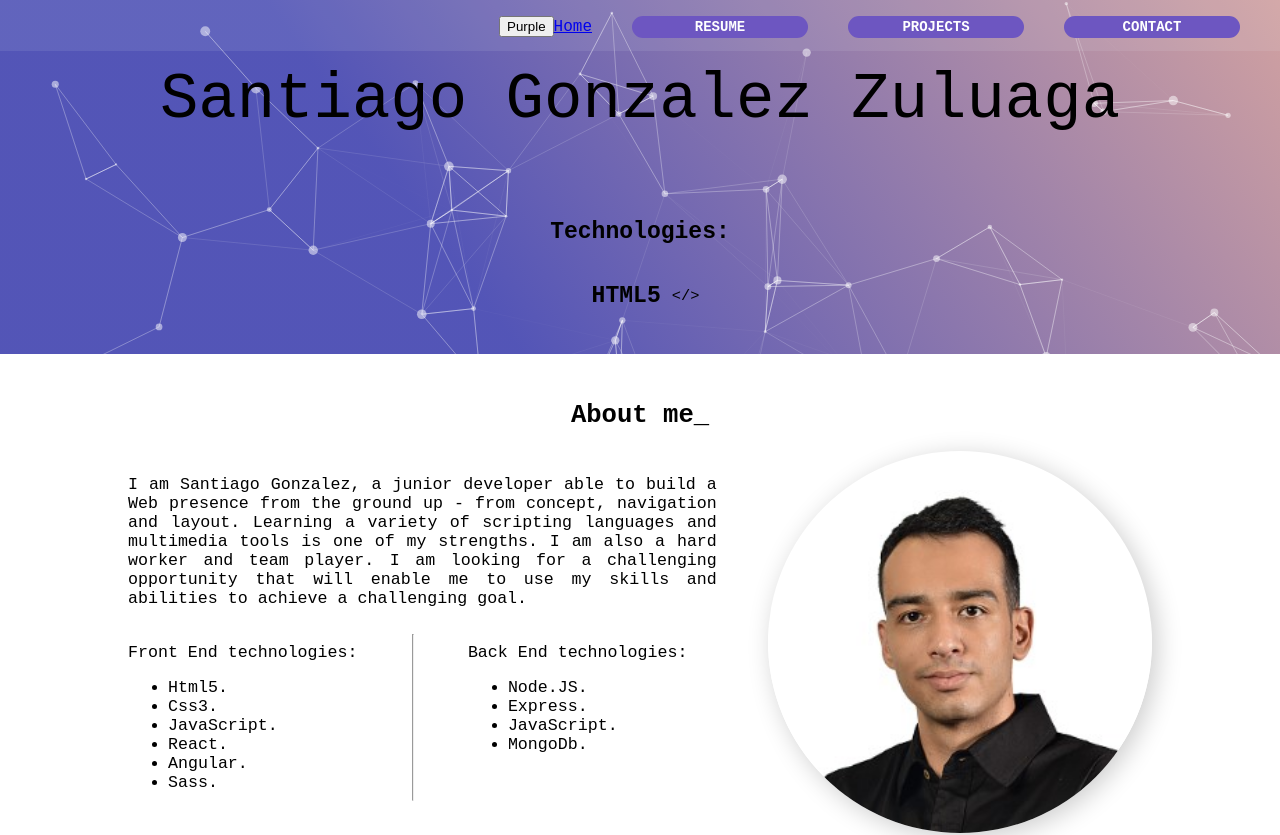
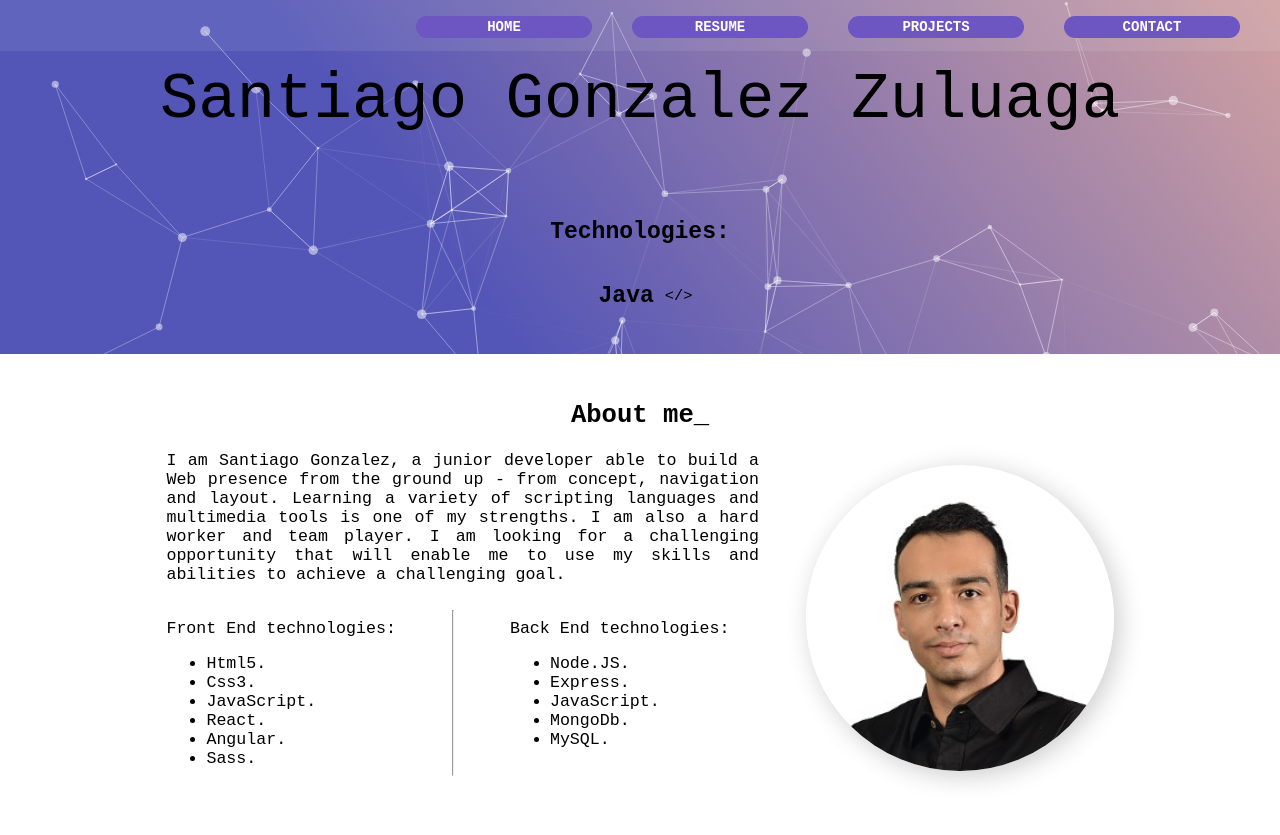
Before and after one commit to santiagogozu/Portafolio, a React (Create React App) app: page / in a window 1280 px wide. Shown: the top 835 px of the page. Built offline with nearby package versions, Linux system fonts and the light colour scheme.

Commit message:
Cabios en about y CSS

```diff
--- a/src/Components/About/About.css
+++ b/src/Components/About/About.css
@@ -46,7 +46,7 @@
 }
 
 .imgAbout img{
-    width: 30vw;
+    width: 24vw;
     padding-top: 10%;
     border-radius: 50%;
 	box-shadow: 5px 5px 26px rgba(0, 0, 0, 0.2)  ;
--- a/src/Components/About/About.jsx
+++ b/src/Components/About/About.jsx
@@ -41,6 +41,7 @@ const About = () => {
                   <li>Express.</li>
                   <li>JavaScript.</li>
                   <li>MongoDb.</li>
+                  <li>MySQL.</li>
                 </ul>
               </div>
             </div>
--- a/src/Components/Home/Home.jsx
+++ b/src/Components/Home/Home.jsx
@@ -4,7 +4,6 @@ import {useCallback} from "react";
 import Particles from "react-tsparticles";
 import {loadFull} from "tsparticles";
 import {Typewriter} from "react-simple-typewriter";
-
 
 const Home = () => {
   const particlesInit = useCallback(async (engine) => {
@@ -17,7 +16,6 @@ const Home = () => {
   }, []);
 
   return (
-
     <div id="hero">
       <Particles
         id="tsparticles"
@@ -88,7 +86,6 @@ const Home = () => {
         }}
       />
 
-
       <section className="containerPresentation" id="home">
         <div className="containerName">
           <p>Santiago Gonzalez Zuluaga</p>
@@ -98,6 +95,7 @@ const Home = () => {
               <Typewriter
                 words={[
                   "Full Stack Web Developer",
+                  "Java",
                   "HTML5",
                   "CSS",
                   "Javascript",
--- a/src/Components/Navagation/Navagation.jsx
+++ b/src/Components/Navagation/Navagation.jsx
@@ -1,24 +1,30 @@
-import React from 'react';
-import './Navagation.css'
-
+import React from "react";
+import "./Navagation.css";
 
 const Navagation = () => {
   return (
-    <nav className='navBar'>
-      <div className='contenedorList'>
-        <ul className='listBar'>
+    <nav className="navBar">
+      <div className="contenedorList">
+        <ul className="listBar">
           <li>
-          <button class="btn purple-gradient">Purple</button>
-            <a className='btn btn-primary' href="#home">Home</a>
+            <a className="navBar-btn" href="#home">
+              Home
+            </a>
           </li>
           <li>
-            <a className='navBar-btn' href="#section_about">Resume</a>
+            <a className="navBar-btn" href="#section_about">
+              Resume
+            </a>
           </li>
           <li>
-            <a className='navBar-btn' href="#projects">Projects</a>
+            <a className="navBar-btn" href="#projects">
+              Projects
+            </a>
           </li>
           <li>
-            <a className='navBar-btn' href="#contact">Contact</a>
+            <a className="navBar-btn" href="#contact">
+              Contact
+            </a>
           </li>
         </ul>
       </div>
--- a/src/Components/Project/Project.css
+++ b/src/Components/Project/Project.css
@@ -123,6 +123,7 @@
 
   .tags li {
     font-size: 2vw;
+    line-height: 0.2px;
   }
 
   .projectImg img{
```
